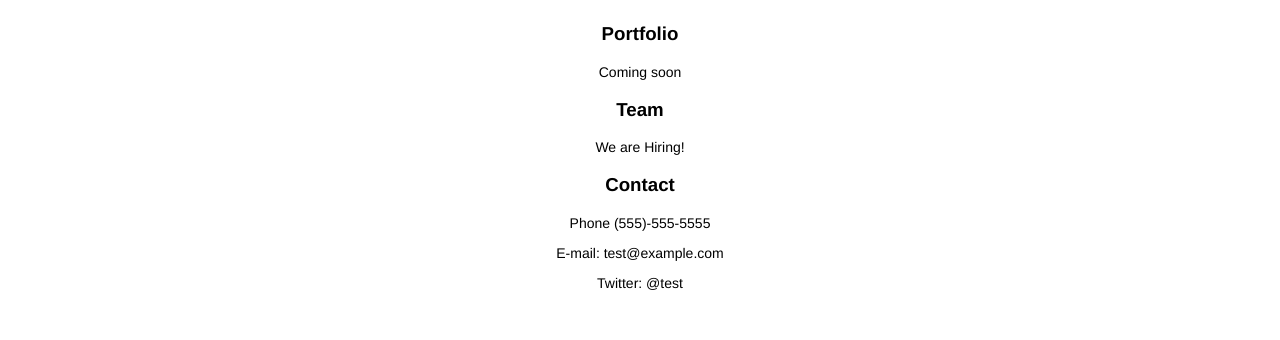
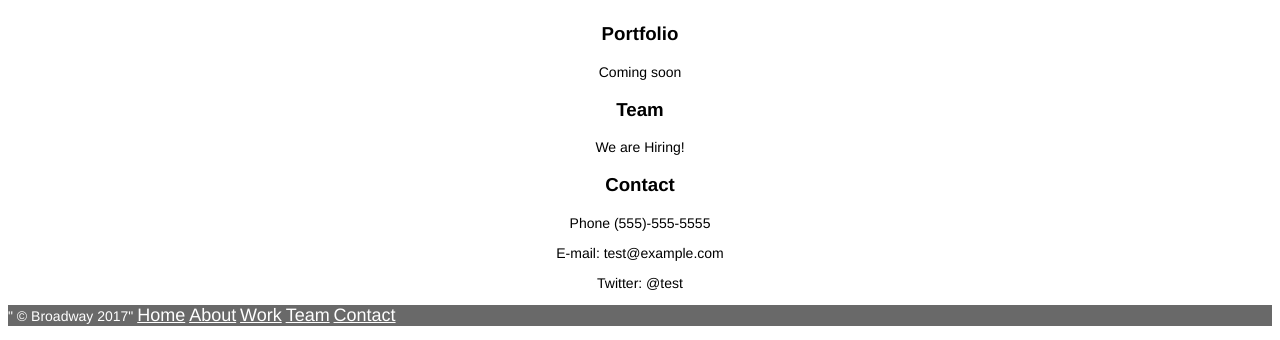
Before and after one commit to VasylenckoSlava/Broadway, a plain HTML site: page index.html in a window 1280 px wide. Shown: the part 1658-1998 px from the top of the page. Before the commit the page ends 1963 px from the top, so only its background shows below. Drawn offline with Linux system fonts and the light colour scheme.

Commit message:
Add footer

```diff
--- a/index.html
+++ b/index.html
@@ -70,5 +70,16 @@
       <p>Twitter: @test</p>
    </div>
     </div>
+
+    <div class="footer">
+      <p>
+   "  © Broadway 2017"
+        <a class="btn-nav" href="#">Home</a>
+        <a class="btn-nav" href="#">About</a>
+        <a class="btn-nav" href="#">Work</a>
+        <a class="btn-nav" href="#">Team</a>
+        <a class="btn-nav" href="#">Contact</a>
+      </p>
+    </div>
 </body>
 </html>
--- a/resourses/css/style.css
+++ b/resourses/css/style.css
@@ -1,13 +1,13 @@
 body {
   font-family: "Helvetica", sans-serif;
-    text-align: center;
+}
 
-}
 .hero {
   background-image: url("https://s3.amazonaws.com/codecademy-content/programs/freelance-one/broadway/images/the-flatiron-building.png");
   text-align: center;
   color:white;
 }
+
 h1{
   font-family:Helvetica;
   font-size: 70px;
@@ -38,3 +38,15 @@ p {
 .supporting {
   text-align: center;
 }
+
+.footer {
+  font-family: Helvetica;
+  font-size: 11px;
+  color: white;
+  background-color: dimgray;
+  text-align: left;
+}
+
+.footer p {
+  text-align: left;
+}
```
